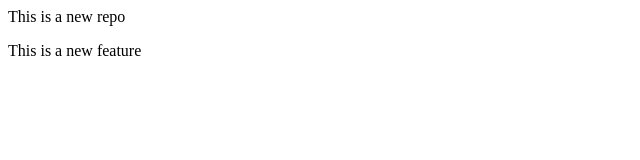
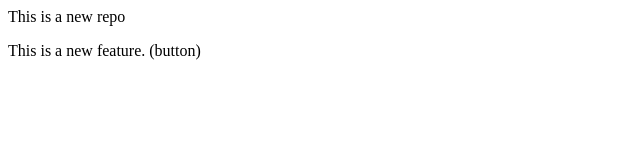
Before and after one commit to antra-kunder/LocalRepo, a plain HTML site: page index.html in a window 1280 px wide. Shown: the full height of the page, 0-640 px from the left. Drawn offline with Linux system fonts and the light colour scheme.

Commit message:
add commit

```diff
--- a/index.html
+++ b/index.html
@@ -1,2 +1,2 @@
 <p>This is a new repo</p>
-<p>This is a new feature</p>
+<p>This is a new feature. (button)</p>
```
